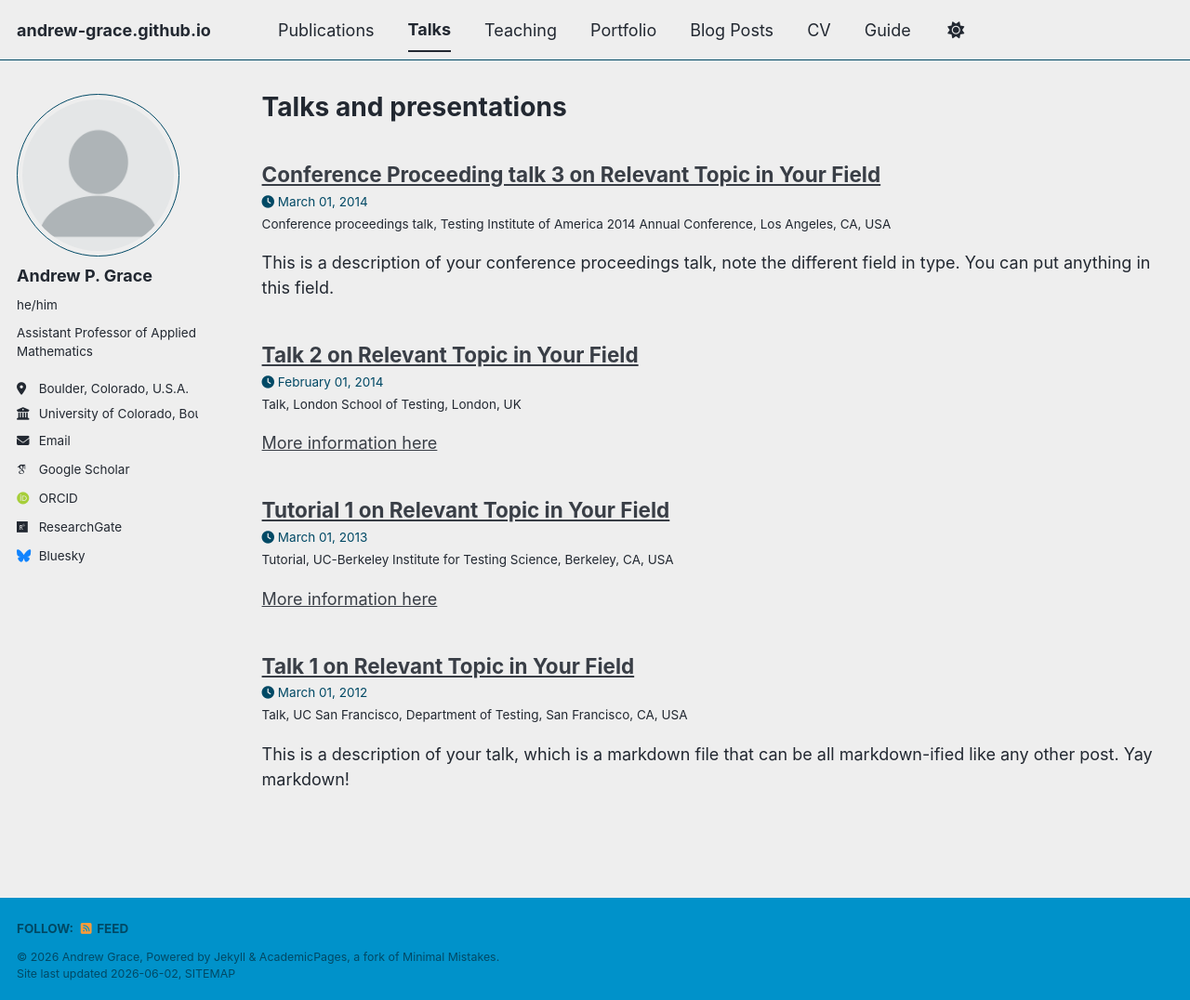
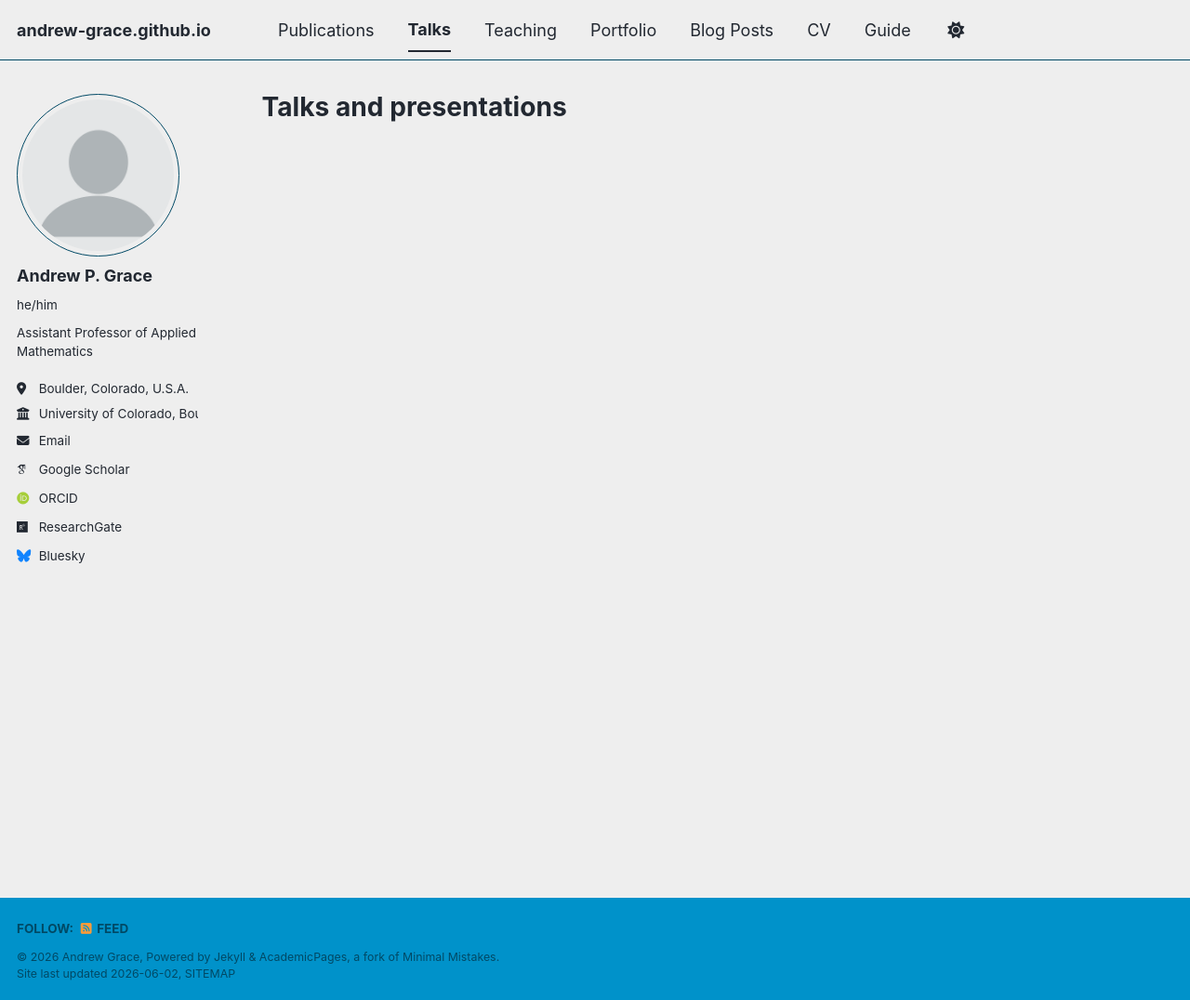
Before and after one commit to andrew-grace/andrew-grace.github.io, a Jekyll site: the page built from _pages/talks.html, in a window 1280 px wide and 1076 px high. Shown: the whole window at 93% size. Built offline with Jekyll 4.4.1, drawn with Linux system fonts in a browser that asks for light colours; some web fonts are replaced; a script bundle is joined from its source files by our own code; library files that are not in the unit come from our copies; part of the change alters nothing that is shown.

```diff
--- a/_config.yml
+++ b/_config.yml
@@ -219,20 +219,20 @@ kramdown:
   enable_coderay: false
 
 
-# These settings control the types of collections used by the template
-collections:
-  teaching:
-    output: false
-    permalink: /:collection/:path/
-  publications:
-    output: false
-    permalink: /:collection/:path/
-  portfolio:
-    output: false
-    permalink: /:collection/:path/
-  talks:
-    output: false
-    permalink: /:collection/:path/
+# # These settings control the types of collections used by the template
+# collections:
+#   teaching:
+#     output: false
+#     permalink: /:collection/:path/
+#   publications:
+#     output: false
+#     permalink: /:collection/:path/
+#   portfolio:
+#     output: false
+#     permalink: /:collection/:path/
+#   talks:
+#     output: false
+#     permalink: /:collection/:path/
 
 
 # These settings control how pages and collections are included in the site
```
